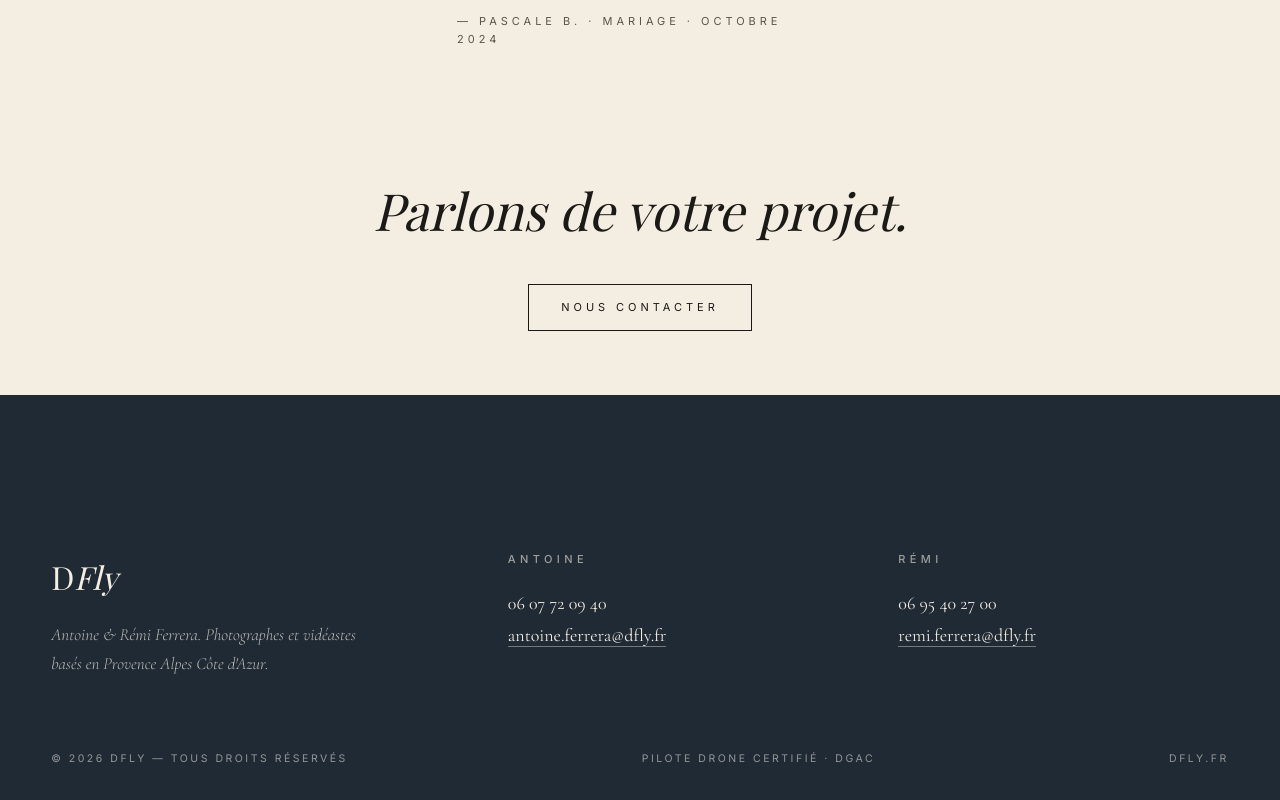
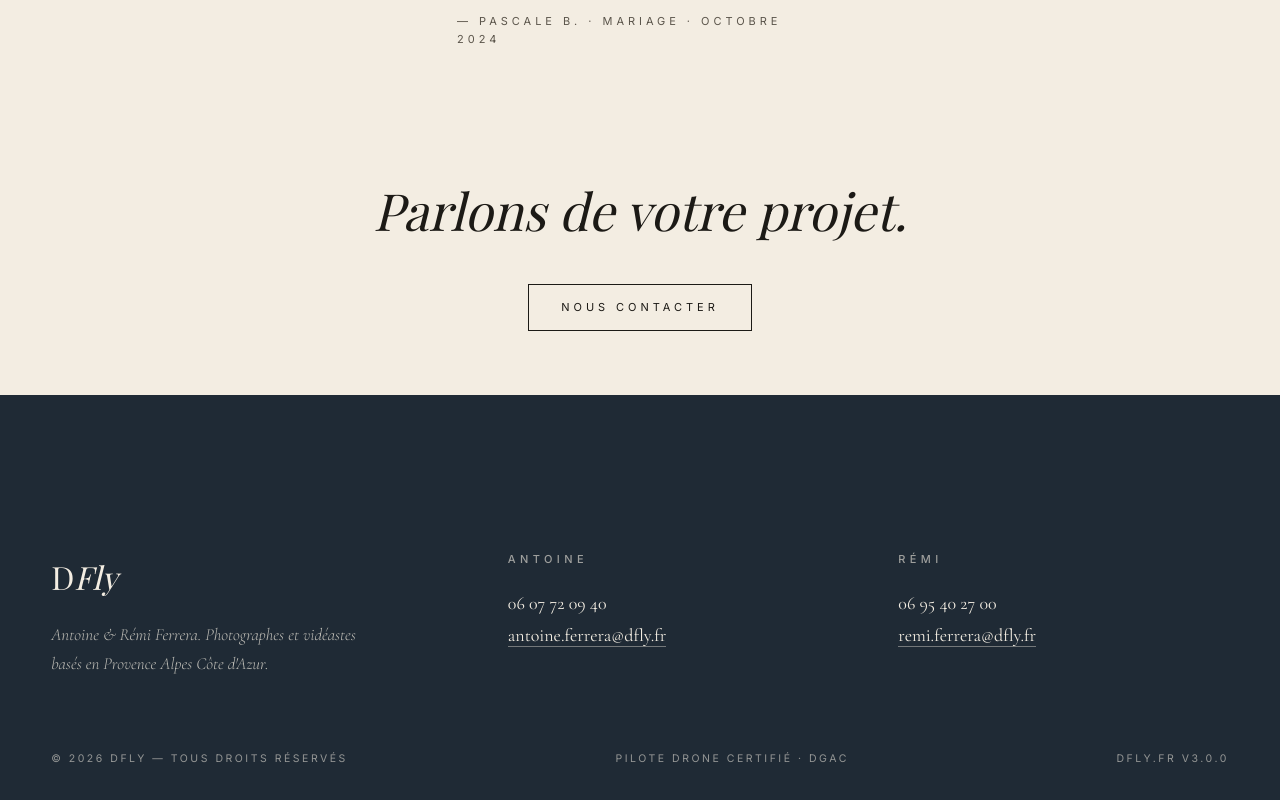
Before and after one commit to AntoineFe/DFly, a React (Vite) app: page / in a window 1280 px wide. Shown: the part 9309-10109 px from the top of the page. Built offline with nearby package versions, Linux system fonts and the light colour scheme; a web font is replaced by a local one.

Commit message:
Update Footer.jsx

```diff
--- a/src/components/Footer.jsx
+++ b/src/components/Footer.jsx
@@ -47,7 +47,7 @@ export default function Footer({ lang = 'FR' }) {
         <div className="footer-bottom" style={{ display: 'flex', justifyContent: 'space-between', fontFamily: 'var(--sans)', fontSize: 10.5, letterSpacing: '0.24em', textTransform: 'uppercase', opacity: 0.55 }}>
           <span>© {new Date().getFullYear()} DFly — Tous droits réservés</span>
           <span>Pilote drone certifié · DGAC</span>
-          <span>dfly.fr</span>
+          <span>dfly.fr V3.0.0</span>
         </div>
 
       </div>
```
